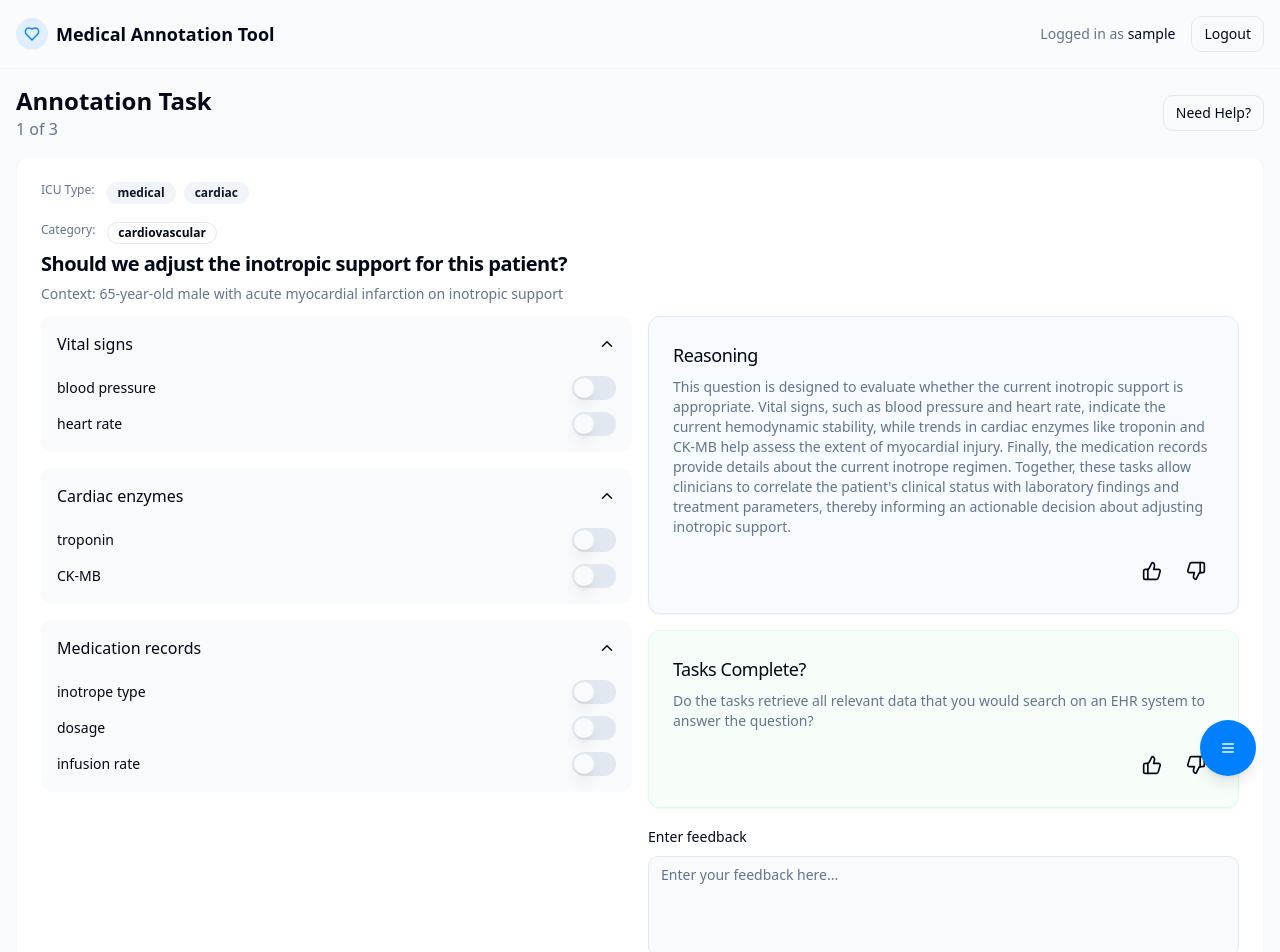
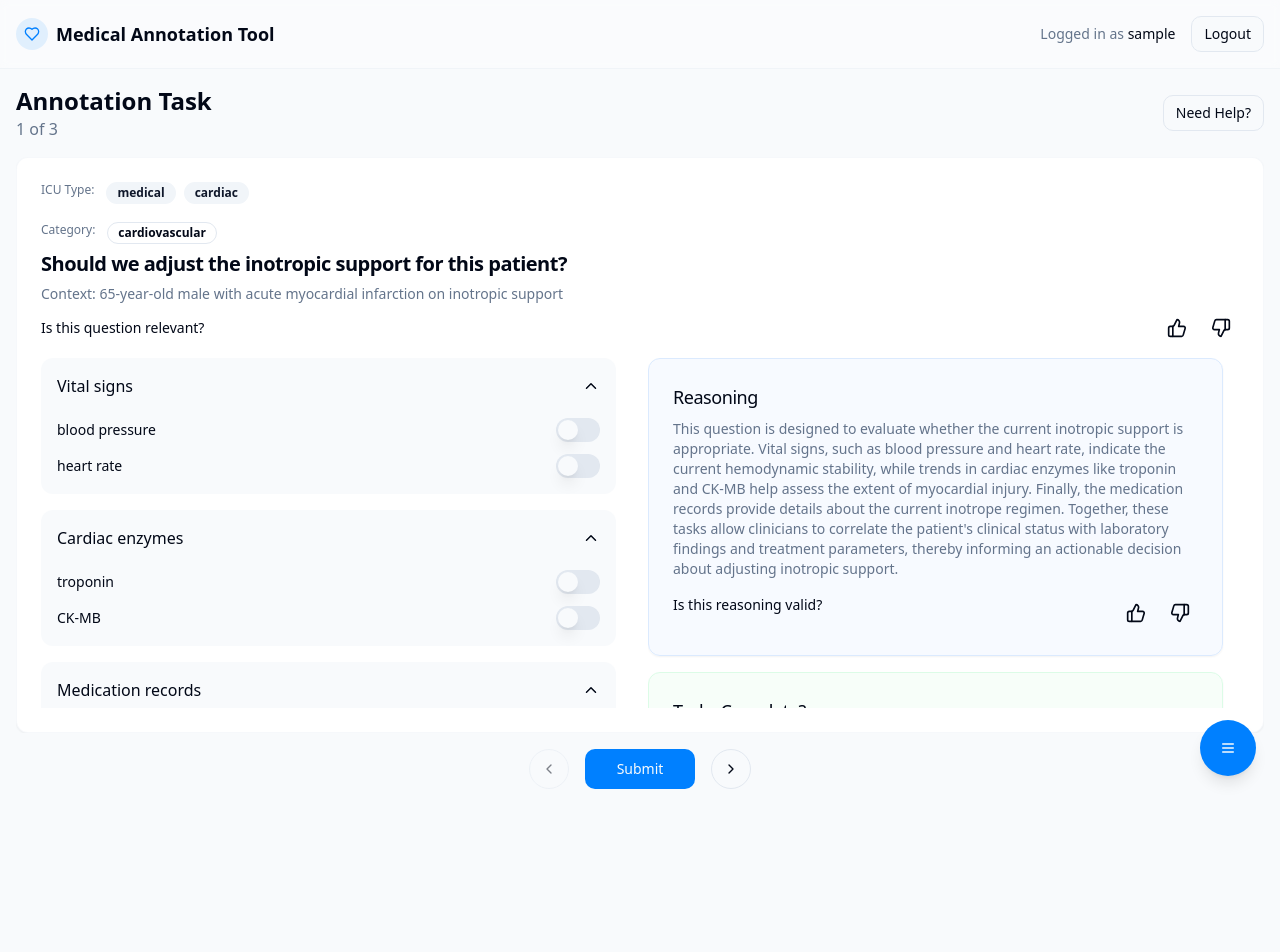
Before and after one commit to iheallab/AtomizeAi_Annotation_Tool, a React (Vite) app: page /dashboard in a window 1280 px wide. Shown: the top 952 px of the page. After the commit the page ends 805 px from the top, so only its background shows below. Built offline with nearby package versions, Linux system fonts and the light colour scheme; sample sign-in values are in the browser's storage.

Commit message:
Implement UI/UX improvements
- Implement internal scrolling for task container.
- Add like/dislike to question with task toggling.
- Expand feedback section to full width.
- Prompt for feedback on dislike actions.

```diff
--- a/src/components/AnnotationCard.tsx
+++ b/src/components/AnnotationCard.tsx
@@ -8,6 +8,7 @@ import { Switch } from '@/components/ui/switch';
 import { Textarea } from '@/components/ui/textarea';
 import CollapsibleSection from './CollapsibleSection';
 import FeedbackButtons from './FeedbackButtons';
+import { ScrollArea } from '@/components/ui/scroll-area';
 
 type AnnotationCardProps = {
   question: string;
@@ -17,10 +18,12 @@ type AnnotationCardProps = {
   selectedTasks?: Record<string, boolean>;
   feedbackRelevance?: 'positive' | 'negative' | null;
   feedbackComplete?: 'positive' | 'negative' | null;
+  feedbackQuestion?: 'positive' | 'negative' | null;
   userFeedback?: string;
   onTaskChange?: (taskKey: string, value: boolean) => void;
   onRelevanceFeedback?: (feedback: 'positive' | 'negative') => void;
   onCompleteFeedback?: (feedback: 'positive' | 'negative') => void;
+  onQuestionFeedback?: (feedback: 'positive' | 'negative') => void;
   onUserFeedbackChange?: (feedback: string) => void;
 };
 
@@ -32,10 +35,12 @@ const AnnotationCard = ({
   selectedTasks = {},
   feedbackRelevance = null,
   feedbackComplete = null,
+  feedbackQuestion = null,
   userFeedback = '',
   onTaskChange,
   onRelevanceFeedback,
   onCompleteFeedback,
+  onQuestionFeedback,
   onUserFeedbackChange
 }: AnnotationCardProps) => {
   // Helper function to handle switch changes
@@ -50,8 +55,9 @@ const AnnotationCard = ({
       initial={{ opacity: 0, y: 20 }}
       animate={{ opacity: 1, y: 0 }}
       transition={{ duration: 0.5, ease: [0.4, 0, 0.2, 1] }}
+      className="h-full flex flex-col"
     >
-      <Card className="overflow-hidden border border-border/30 shadow-sm">
+      <Card className="overflow-hidden border border-border/30 shadow-sm h-full flex flex-col">
         <CardHeader className="pb-3">
           <div className="flex flex-wrap gap-2 mb-3">
             <span className="text-xs font-medium text-muted-foreground mr-1">ICU Type:</span>
@@ -78,11 +84,21 @@ const AnnotationCard = ({
               <span className="font-medium">Context:</span> {context}
             </p>
           )}
+
+          <div className="flex justify-between items-center mt-4">
+            <span className="text-sm font-medium">Is this question relevant?</span>
+            <FeedbackButtons
+              onPositive={() => onQuestionFeedback?.('positive')}
+              onNegative={() => onQuestionFeedback?.('negative')}
+              selected={feedbackQuestion}
+            />
+          </div>
         </CardHeader>
 
-        <CardContent className="space-y-4">
-          <div className="grid grid-cols-1 md:grid-cols-2 gap-4">
-            <div className="space-y-4">
+        <CardContent className="flex-1 overflow-hidden flex flex-col">
+          <div className="grid grid-cols-1 md:grid-cols-2 gap-4 flex-1 overflow-hidden">
+            <ScrollArea className="h-[350px] pr-4">
+              <div className="space-y-4 pb-4">
                 <CollapsibleSection title="Vital signs" defaultOpen={true}>
                   <div className="space-y-3">
                     <div className="flex items-center justify-between space-x-2">
@@ -165,8 +181,9 @@ const AnnotationCard = ({
                   </div>
                 </CollapsibleSection>
               </div>
+            </ScrollArea>
 
-            <div className="space-y-4">
+            <div className="space-y-4 h-[350px] overflow-y-auto pr-4">
               <Card className="bg-blue-50/50 border-blue-100">
                 <CardHeader className="pb-2">
                   <CardTitle className="text-lg font-medium">Reasoning</CardTitle>
@@ -176,7 +193,8 @@ const AnnotationCard = ({
                     This question is designed to evaluate whether the current inotropic support is appropriate. Vital signs, such as blood pressure and heart rate, indicate the current hemodynamic stability, while trends in cardiac enzymes like troponin and CK-MB help assess the extent of myocardial injury. Finally, the medication records provide details about the current inotrope regimen. Together, these tasks allow clinicians to correlate the patient's clinical status with laboratory findings and treatment parameters, thereby informing an actionable decision about adjusting inotropic support.
                   </p>
 
-                  <div className="flex justify-end mt-4">
+                  <div className="flex justify-between mt-4 w-full">
+                    <span className="text-sm font-medium">Is this reasoning valid?</span>
                     <FeedbackButtons
                       onPositive={() => onRelevanceFeedback?.('positive')}
                       onNegative={() => onRelevanceFeedback?.('negative')}
@@ -195,7 +213,8 @@ const AnnotationCard = ({
                     Do the tasks retrieve all relevant data that you would search on an EHR system to answer the question?
                   </p>
 
-                  <div className="flex justify-end mt-4">
+                  <div className="flex justify-between mt-4 w-full">
+                    <span className="text-sm font-medium">Are all necessary tasks included?</span>
                     <FeedbackButtons
                       onPositive={() => onCompleteFeedback?.('positive')}
                       onNegative={() => onCompleteFeedback?.('negative')}
@@ -206,13 +225,17 @@ const AnnotationCard = ({
               </Card>
 
               <div className="space-y-2">
-                <Label htmlFor="feedback">Enter feedback</Label>
+                <Label htmlFor="feedback" className={`${(feedbackQuestion === 'negative' || feedbackRelevance === 'negative' || feedbackComplete === 'negative') ? 'text-destructive font-semibold' : ''}`}>
+                  {(feedbackQuestion === 'negative' || feedbackRelevance === 'negative' || feedbackComplete === 'negative')
+                    ? 'Please provide detailed feedback (required)'
+                    : 'Enter feedback (optional)'}
+                </Label>
                 <Textarea
                   id="feedback"
                   placeholder="Enter your feedback here..."
                   value={userFeedback}
                   onChange={(e) => onUserFeedbackChange?.(e.target.value)}
-                  className="min-h-[100px] resize-none"
+                  className={`min-h-[100px] resize-none ${(feedbackQuestion === 'negative' || feedbackRelevance === 'negative' || feedbackComplete === 'negative') ? 'border-destructive' : ''}`}
                 />
               </div>
             </div>
--- a/src/components/FeedbackButtons.tsx
+++ b/src/components/FeedbackButtons.tsx
@@ -16,7 +16,7 @@ const FeedbackButtons = ({ onPositive, onNegative, selected }: FeedbackButtonsPr
         whileHover={{ scale: 1.05 }}
         whileTap={{ scale: 0.95 }}
         onClick={onPositive}
-        className={`p-2 rounded-md transition-colors ${selected === 'positive' ? 'bg-success/10 text-success' : 'hover:bg-muted'}`}
+        className={`p-2 rounded-md transition-colors flex items-center justify-center ${selected === 'positive' ? 'bg-success/10 text-success' : 'hover:bg-muted'}`}
         aria-label="Positive feedback"
       >
         <ThumbsUp size={20} />
@@ -26,7 +26,7 @@ const FeedbackButtons = ({ onPositive, onNegative, selected }: FeedbackButtonsPr
         whileHover={{ scale: 1.05 }}
         whileTap={{ scale: 0.95 }}
         onClick={onNegative}
-        className={`p-2 rounded-md transition-colors ${selected === 'negative' ? 'bg-destructive/10 text-destructive' : 'hover:bg-muted'}`}
+        className={`p-2 rounded-md transition-colors flex items-center justify-center ${selected === 'negative' ? 'bg-destructive/10 text-destructive' : 'hover:bg-muted'}`}
         aria-label="Negative feedback"
       >
         <ThumbsDown size={20} />
--- a/src/pages/Dashboard.tsx
+++ b/src/pages/Dashboard.tsx
@@ -29,6 +29,7 @@ type AnnotationItem = {
   feedbackComplete?: 'positive' | 'negative' | null;
   userFeedback?: string;
   selectedTasks?: Record<string, boolean>;
+  feedbackQuestion?: 'positive' | 'negative' | null;
 };
 
 const Dashboard = () => {
@@ -57,7 +58,11 @@ const Dashboard = () => {
           inotropeType: false,
           dosage: false,
           infusionRate: false
-        }
+        },
+        feedbackQuestion: null,
+        feedbackRelevance: null,
+        feedbackComplete: null,
+        userFeedback: ''
       },
       {
         id: "2",
@@ -74,7 +79,11 @@ const Dashboard = () => {
           inotropeType: false,
           dosage: false,
           infusionRate: false
-        }
+        },
+        feedbackQuestion: null,
+        feedbackRelevance: null,
+        feedbackComplete: null,
+        userFeedback: ''
       },
       {
         id: "3",
@@ -91,7 +100,11 @@ const Dashboard = () => {
           inotropeType: false,
           dosage: false,
           infusionRate: false
-        }
+        },
+        feedbackQuestion: null,
+        feedbackRelevance: null,
+        feedbackComplete: null,
+        userFeedback: ''
       }
     ];
 
@@ -139,16 +152,48 @@ const Dashboard = () => {
     setAnnotationItems(updatedItems);
   };
 
+  const handleFeedbackQuestion = (feedback: 'positive' | 'negative') => {
+    const updatedItems = [...annotationItems];
+    updatedItems[currentIndex].feedbackQuestion = feedback;
+
+    // If positive feedback, turn on all tasks. If negative, turn off all.
+    if (updatedItems[currentIndex].selectedTasks) {
+      const tasks = updatedItems[currentIndex].selectedTasks!;
+      const allKeys = Object.keys(tasks);
+
+      for (const key of allKeys) {
+        tasks[key] = feedback === 'positive';
+      }
+    }
+
+    setAnnotationItems(updatedItems);
+
+    // If negative feedback, prompt for detailed feedback
+    if (feedback === 'negative') {
+      toast.info("Please provide detailed feedback in the feedback section below.");
+    }
+  };
+
   const handleFeedbackRelevance = (feedback: 'positive' | 'negative') => {
     const updatedItems = [...annotationItems];
     updatedItems[currentIndex].feedbackRelevance = feedback;
     setAnnotationItems(updatedItems);
+
+    // If negative feedback, prompt for detailed feedback
+    if (feedback === 'negative') {
+      toast.info("Please provide detailed feedback in the feedback section below.");
+    }
   };
 
   const handleFeedbackComplete = (feedback: 'positive' | 'negative') => {
     const updatedItems = [...annotationItems];
     updatedItems[currentIndex].feedbackComplete = feedback;
     setAnnotationItems(updatedItems);
+
+    // If negative feedback, prompt for detailed feedback
+    if (feedback === 'negative') {
+      toast.info("Please provide detailed feedback in the feedback section below.");
+    }
   };
 
   const handleUserFeedback = (feedback: string) => {
@@ -166,7 +211,12 @@ const Dashboard = () => {
     question: "Loading...",
     context: "Please wait while we load the question",
     categories: [],
-    icuTypes: []
+    icuTypes: [],
+    feedbackQuestion: null,
+    feedbackRelevance: null,
+    feedbackComplete: null,
+    userFeedback: '',
+    selectedTasks: {}
   };
 
   return (
@@ -191,7 +241,7 @@ const Dashboard = () => {
         </div>
       </header>
 
-      <main className="flex-1 container mx-auto px-4 py-4 grid grid-rows-[auto_1fr_auto] h-[calc(100vh-73px)]">
+      <main className="flex-1 container mx-auto px-4 py-4 flex flex-col h-[calc(100vh-73px)]">
         <div className="mb-4 flex items-center justify-between">
           <div>
             <motion.h2
@@ -223,7 +273,7 @@ const Dashboard = () => {
           </motion.div>
         </div>
 
-        <ScrollArea className="pr-4 -mr-4">
+        <div className="flex-1 overflow-hidden flex flex-col">
           <AnnotationCard
             question={currentItem.question}
             context={currentItem.context}
@@ -233,12 +283,14 @@ const Dashboard = () => {
             feedbackRelevance={currentItem.feedbackRelevance}
             feedbackComplete={currentItem.feedbackComplete}
             userFeedback={currentItem.userFeedback}
+            feedbackQuestion={currentItem.feedbackQuestion}
             onTaskChange={handleTaskUpdate}
             onRelevanceFeedback={handleFeedbackRelevance}
             onCompleteFeedback={handleFeedbackComplete}
             onUserFeedbackChange={handleUserFeedback}
+            onQuestionFeedback={handleFeedbackQuestion}
           />
-        </ScrollArea>
+        </div>
 
         <div className="mt-4 flex justify-center">
           <NavigationControls
```
Lines whose indentation alone changed are shown as unchanged.
